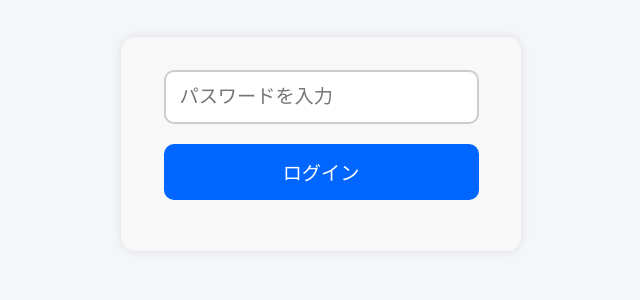
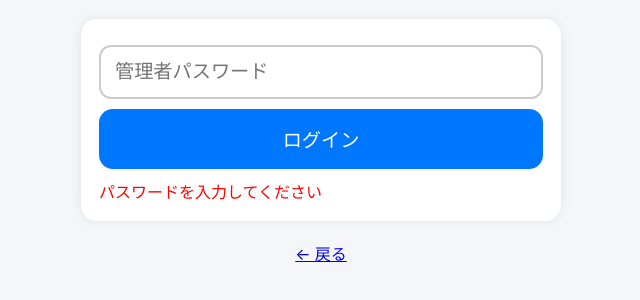
Before and after one commit to kurage534/kurage-eitanngo1900, a website: page public/admin-login.html in a window 1280 px wide. Both pictures are taken after a click on the button "ログイン". Shown: the part 82-382 px from the top of the page, without its empty margins (319-959 px from the left). Drawn offline with Linux system fonts and the light colour scheme; no server answers.

Commit message:
Update admin-login.html

```diff
--- a/public/admin-login.html
+++ b/public/admin-login.html
@@ -5,49 +5,26 @@
 <title>管理者ログイン</title>
 <meta name="viewport" content="width=device-width, initial-scale=1">
 <link rel="stylesheet" href="style.css">
-
-  <style>
-    #box {
-      max-width: 400px;
-      margin: 40px auto;
-      padding: 25px;
-      border-radius: 14px;
-      background: #f8f8f8;
-      box-shadow: 0 0 10px rgba(0,0,0,0.1);
-      text-align: center;
-    }
-    input {
-      width: 90%;
-      padding: 14px;
-      font-size: 1.2rem;
-      border: 2px solid #ccc;
-      border-radius: 10px;
-      margin-bottom: 10px;
-    }
-    button {
-      width: 90%;
-      padding: 14px;
-      background: #0066ff;
-      color: #fff;
-      font-size: 1.2rem;
-      border: none;
-      border-radius: 10px;
-      cursor: pointer;
-    }
-  </style>
 </head>
 <body>
 
 <h1>管理者ログイン</h1>
 
-<div id="box">
-
-  <input type="password" id="pass" placeholder="パスワードを入力">
+<div id="admin-box">
+  <input
+    id="pass"
+    type="password"
+    placeholder="管理者パスワード"
+    autocomplete="off"
+  >
 
   <button id="loginBtn">ログイン</button>
 
-  <p id="msg" style="color:red;margin-top:10px;"></p>
+  <div id="msg"></div>
+</div>
 
+<div style="text-align:center;margin-top:20px;">
+  <a href="index.html">← 戻る</a>
 </div>
 
 <script>
@@ -57,21 +34,34 @@ document.getElementById("loginBtn").addEventListener("click", async () => {
 
   msg.textContent = "";
 
+  if (!pass) {
+    msg.textContent = "パスワードを入力してください";
+    msg.style.color = "red";
+    return;
+  }
+
+  try {
     const res = await fetch("/api/admin/login", {
       method: "POST",
-    headers: {"Content-Type": "application/json"},
+      headers: { "Content-Type": "application/json" },
       body: JSON.stringify({ pass })
     });
 
     const data = await res.json();
 
-  if (data.result === "ok") {
-    // ログイン成功 → sessionStorage にトークン保存
+    if (res.ok && data.result === "ok") {
+      // ★ ここが最重要
       sessionStorage.setItem("ADMIN_LOGIN", "YES");
+      location.href = "admin.html";
+      return;
+    }
 
-    window.location.href = "admin.html";
-  } else {
-    msg.textContent = data.error || "ログインに失敗しました";
+    msg.textContent = "パスワードが違います";
+    msg.style.color = "red";
+
+  } catch (e) {
+    msg.textContent = "通信エラー";
+    msg.style.color = "red";
   }
 });
 </script>
```
Lines whose indentation alone changed are shown as unchanged.
